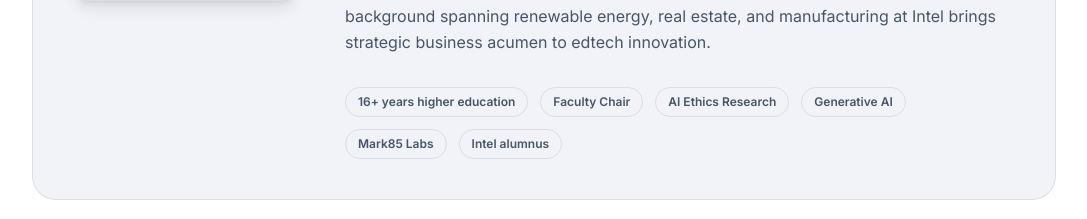
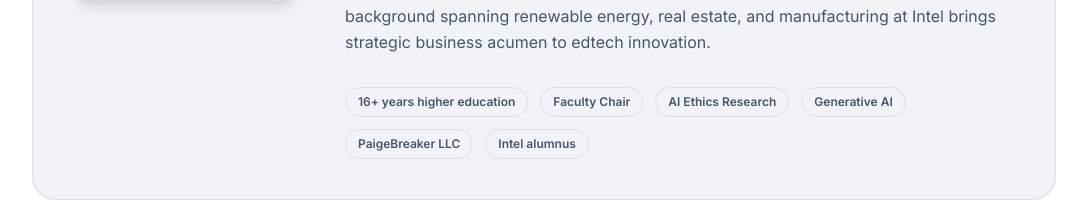
Before and after one commit to THFC-COYS/gcu-flourish-ai, a React (Vite) app: page /about in a window 1280 px wide. Shown: the part 1120-1339 px from the top of the page, without its empty margins (96-1183 px from the left). Built offline with nearby package versions, Linux system fonts and the light colour scheme.

Commit message:
Fix Mark85 Labs → PaigeBreaker LLC in founder tag pills
https://claude.ai/code/session_01VLxRbGtzs4xmVSysScPrY3

```diff
--- a/src/pages/molted/MoltedAbout.tsx
+++ b/src/pages/molted/MoltedAbout.tsx
@@ -287,7 +287,7 @@ function Founder() {
                 </p>
               </div>
               <div className="mt-8 flex flex-wrap gap-3">
-                {['16+ years higher education', 'Faculty Chair', 'AI Ethics Research', 'Generative AI', 'Mark85 Labs', 'Intel alumnus'].map(tag => (
+                {['16+ years higher education', 'Faculty Chair', 'AI Ethics Research', 'Generative AI', 'PaigeBreaker LLC', 'Intel alumnus'].map(tag => (
                   <span
                     key={tag}
                     className="text-xs font-semibold px-3 py-1.5 rounded-full border border-molted-border text-molted-muted"
```
